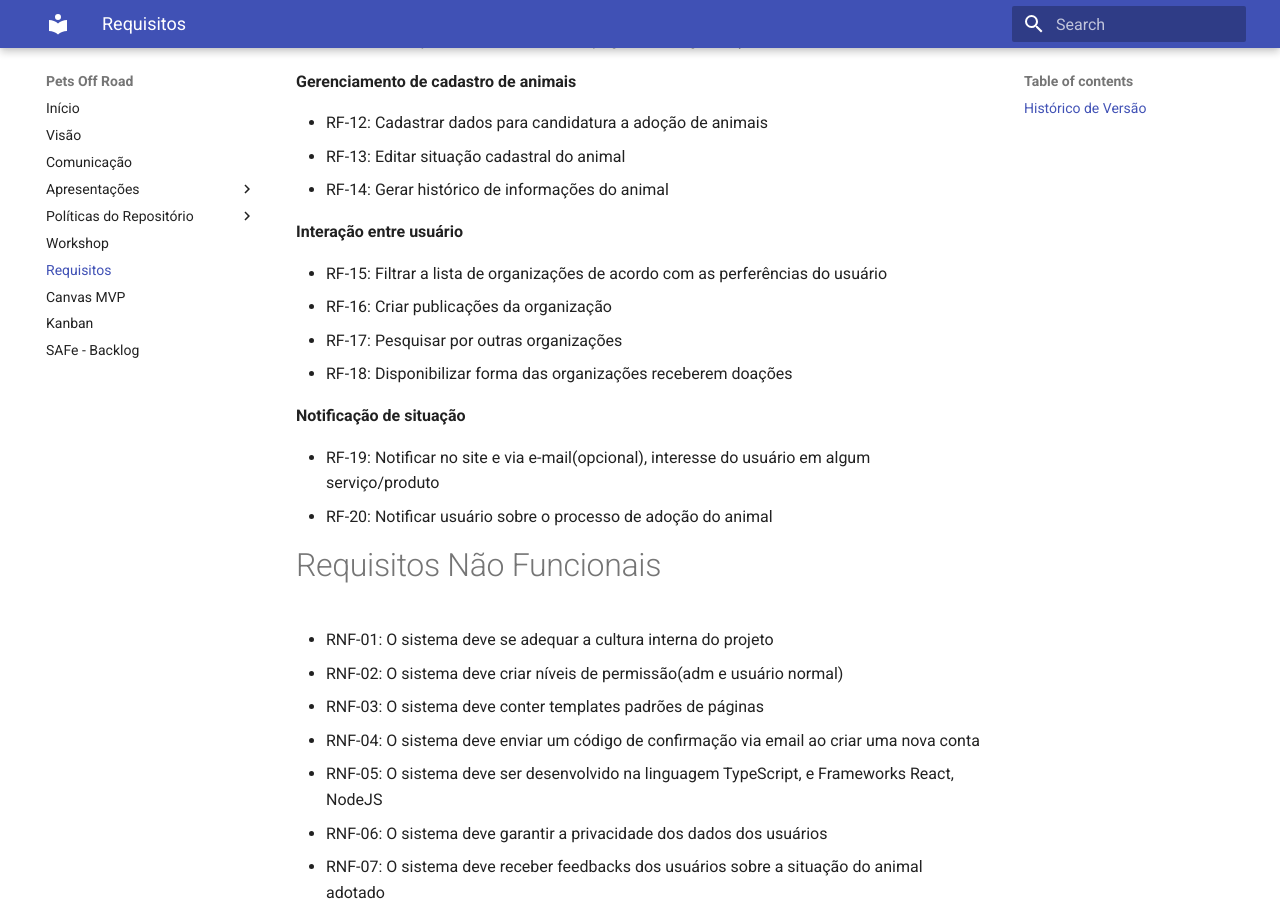
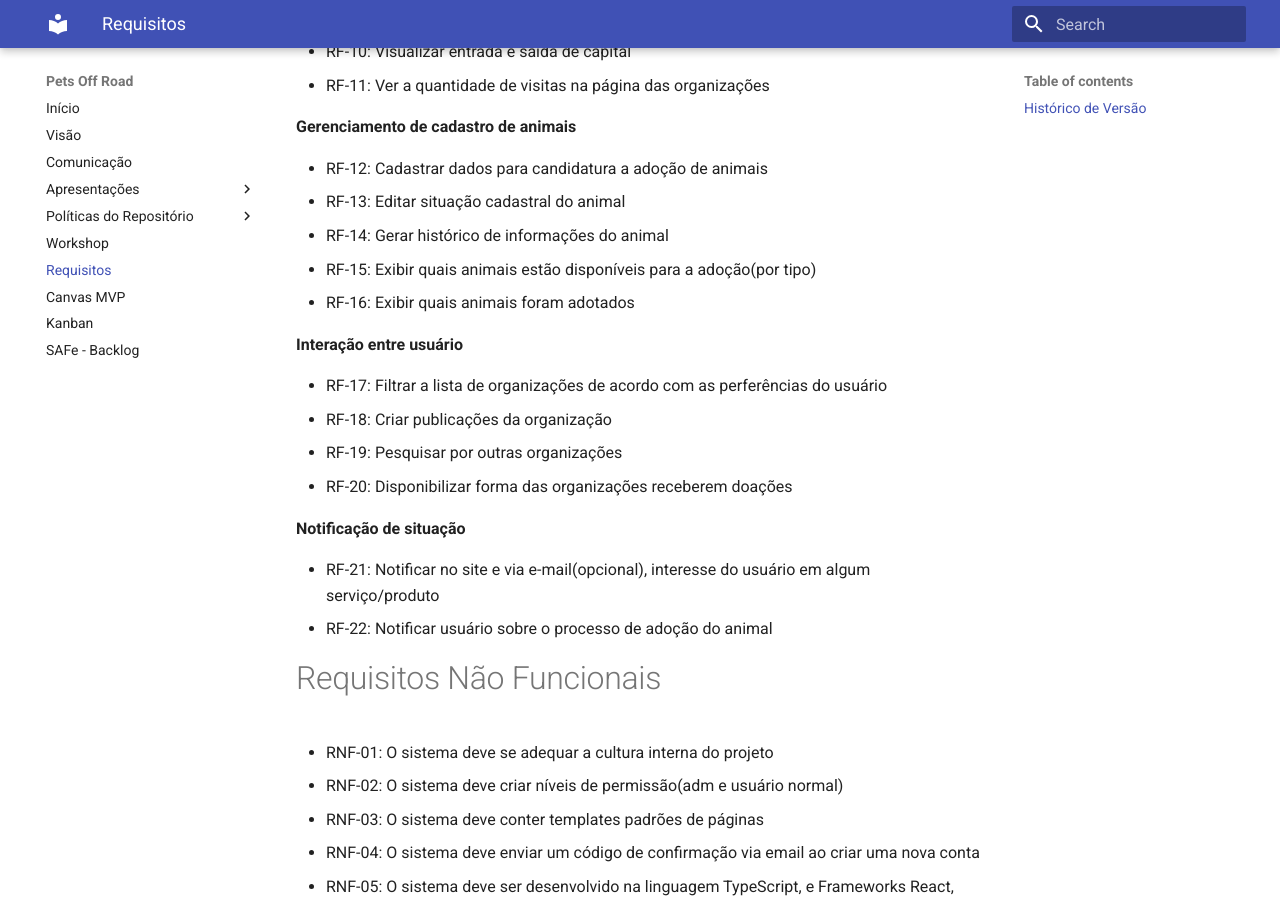
Before and after one commit to mdsreq-fga-unb/2022.1-pets-off-road, an MkDocs documentation site: the page built from docs/requisitos.md, in a window 1280 px wide and 900 px high, scrolled down 1126 px. Built offline with MkDocs 1.6.1 and Material for MkDocs 9.7.7, drawn with Linux system fonts in a browser that asks for light colours; some of the changed text lies outside the part shown.

Commit message:
Adicionando mais requisitos no documento
Co-authored-by: Pedro Helias <pedrohelias95@hotmail.com>

```diff
--- a/docs/requisitos.md
+++ b/docs/requisitos.md
@@ -37,18 +38,20 @@
 * RF-12: Cadastrar dados para candidatura a adoção de animais
 * RF-13: Editar situação cadastral do animal
 * RF-14: Gerar histórico de informações do animal
+* RF-15: Exibir quais animais estão disponíveis para a adoção(por tipo)
+* RF-16: Exibir quais animais foram adotados
 
 **Interação entre usuário**
 
-* RF-15: Filtrar a lista de organizações de acordo com as perferências do usuário
-* RF-16: Criar publicações da organização
-* RF-17: Pesquisar por outras organizações
-* RF-18: Disponibilizar forma das organizações receberem doações
+* RF-17: Filtrar a lista de organizações de acordo com as perferências do usuário
+* RF-18: Criar publicações da organização
+* RF-19: Pesquisar por outras organizações
+* RF-20: Disponibilizar forma das organizações receberem doações
 
 **Notificação de situação**
 
-* RF-19: Notificar no site e via e-mail(opcional), interesse do usuário em algum serviço/produto
-* RF-20: Notificar usuário sobre o processo de adoção do animal
+* RF-21: Notificar no site e via e-mail(opcional), interesse do usuário em algum serviço/produto
+* RF-22: Notificar usuário sobre o processo de adoção do animal
 
 # Requisitos Não Funcionais
 
```
Also changed, not shown: other parts of docs/requisitos.md (+2 -1 lines).
